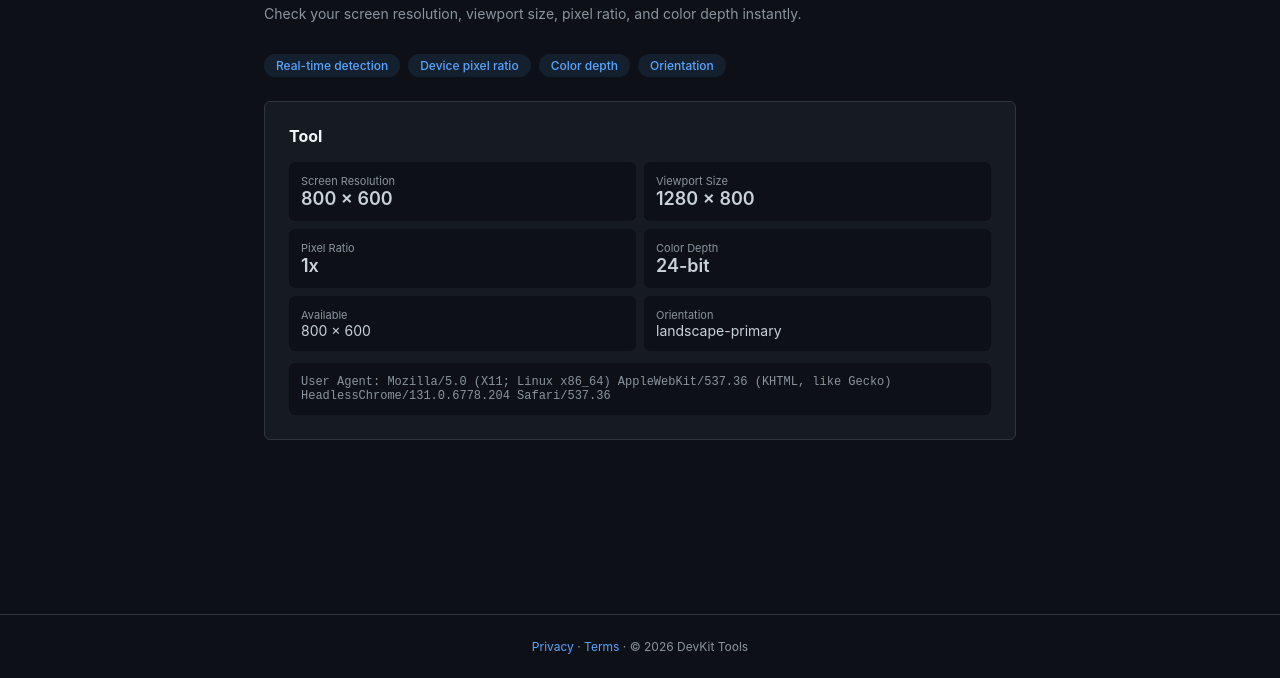
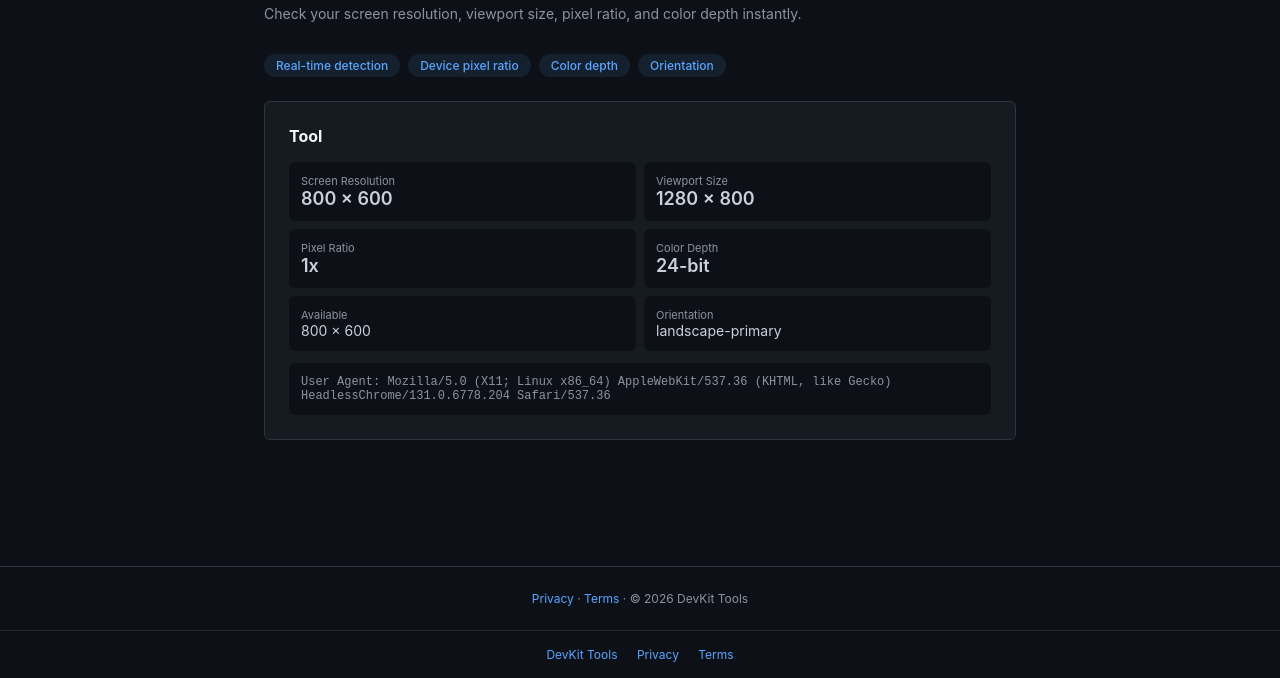
Before and after one commit to 479464887-rgb/screen-resolution, a plain HTML site: page index.html in a window 1280 px wide. Shown: the part 122-800 px from the top of the page. Drawn offline with Linux system fonts and the light colour scheme.

Commit message:
chore: add footer, scrollbar, focus styles, fix ext privacy pages

```diff
--- a/index.html
+++ b/index.html
@@ -243,5 +243,10 @@ function copyText(text, btn) {
         });
     }
 </script>
+  <footer style="padding:16px 24px;border-top:1px solid #21262d;text-align:center;font-size:12px;color:#484f58">
+    <a href="https://devkit-tools.xyz" style="color:#58a6ff;text-decoration:none;margin:0 8px">DevKit Tools</a>
+    <a href="https://devkit-tools.xyz/privacy.html" style="color:#58a6ff;text-decoration:none;margin:0 8px">Privacy</a>
+    <a href="https://devkit-tools.xyz/terms.html" style="color:#58a6ff;text-decoration:none;margin:0 8px">Terms</a>
+  </footer>
 </body>
 </html>
```
Also changed, not shown: docs/index.html (+6 -2 lines).
